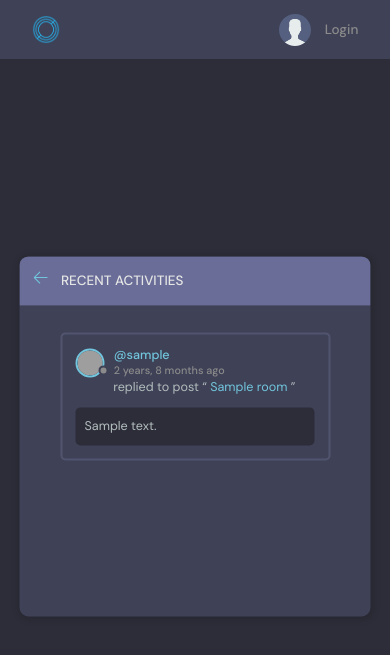
After one commit to yijing-wu/Circle, a Django app: page /activity/ in a window 390 px wide. The commit adds this page. Shown: the top 655 px of the page. Run offline with Django 4.2, Linux system fonts and the light colour scheme; tables that the repository leaves empty hold one stand-in row (values such as "Sample post"); grey boxes are pictures that could not be loaded.

Commit message:
Mobile responsiveness: activity view

```diff
--- /dev/null
+++ b/base/templates/base/activity.html
@@ -0,0 +1,81 @@
+{% extends 'main.html' %}
+<!-- set where to insert -->
+{% block content %}
+<main class="layout">
+  <div class="container">
+    <div class="layout__box">
+      <div class="layout__boxHeader">
+        <div class="layout__boxTitle">
+          <a href="{% url 'home' %}">
+            <svg
+              version="1.1"
+              xmlns="http://www.w3.org/2000/svg"
+              width="32"
+              height="32"
+              viewBox="0 0 32 32"
+            >
+              <title>arrow-left</title>
+              <path
+                d="M13.723 2.286l-13.723 13.714 13.719 13.714 1.616-1.611-10.96-10.96h27.625v-2.286h-27.625l10.965-10.965-1.616-1.607z"
+              ></path>
+            </svg>
+          </a>
+          <h3>Recent Activities</h3>
+        </div>
+      </div>
+
+      <div class="activities-page layout__body">
+        {% for message in room_messages %}
+        <div class="activities__box">
+          <div class="activities__boxHeader roomListRoom__header">
+            <a
+              href="{% url 'user-profile' message.user.id %}"
+              class="roomListRoom__author"
+            >
+              <div class="avatar avatar--small">
+                <img src="https://randomuser.me/api/portraits/women/11.jpg" />
+              </div>
+              <p>
+                @{{message.user}}
+                <span>{{message.created|timesince}} ago</span>
+              </p>
+            </a>
+
+            {% if request.user == message.user %}
+            <div class="roomListRoom__actions">
+              <a href="{% url 'delete-message' message.id %}">
+                <svg
+                  version="1.1"
+                  xmlns="http://www.w3.org/2000/svg"
+                  width="32"
+                  height="32"
+                  viewBox="0 0 32 32"
+                >
+                  <title>remove</title>
+                  <path
+                    d="M27.314 6.019l-1.333-1.333-9.98 9.981-9.981-9.981-1.333 1.333 9.981 9.981-9.981 9.98 1.333 1.333 9.981-9.98 9.98 9.98 1.333-1.333-9.98-9.98 9.98-9.981z"
+                  ></path>
+                </svg>
+              </a>
+            </div>
+            {% endif %}
+          </div>
+
+          <div class="activities__boxContent">
+            <p>
+              replied to post “
+              <a href="{% url 'room' message.room.id %}"
+                >{{message.room.name}}
+              </a>
+              ”
+            </p>
+            <div class="activities__boxRoomContent">{{message.body}}</div>
+          </div>
+        </div>
+        {% endfor %}
+      </div>
+    </div>
+  </div>
+</main>
+
+{% endblock %}
--- a/base/templates/base/home.html
+++ b/base/templates/base/home.html
@@ -33,7 +33,9 @@
           <a class="btn btn--main btn--pill" href="{% url 'topics' %}">
             Browse Topics
           </a>
-          <a class="btn btn--main btn--pill" href="#">Recent Activities</a>
+          <a class="btn btn--main btn--pill" href="{% url 'activity' %}"
+            >Recent Activities</a
+          >
         </div>
       </div>
 
--- a/base/urls.py
+++ b/base/urls.py
@@ -15,5 +15,7 @@ urlpatterns = [
     path("delete-room/<str:pk>/", views.deleteRoom, name="delete-room"),
     path("delete-message/<str:pk>/", views.deleteMessage, name="delete-message"),
     path("update-user/", views.updateUser, name="update-user"),
+    #
     path("topics/", views.topicsPage, name="topics"),
+    path("activity/", views.activityPage, name="activity"),
 ]
--- a/base/views.py
+++ b/base/views.py
@@ -218,3 +218,14 @@ def topicsPage(request):
     q = request.GET.get("q") if request.GET.get("q") != None else ""
     topics = Topic.objects.filter(name__icontains=q)
     return render(request, "base/topics.html", {"topics": topics})
+
+
+def activityPage(request):
+    # q = request.GET.get("q") if request.GET.get("q") != None else ""
+    # topics = Topic.objects.filter(name__icontains=q)
+    q = request.GET.get("q") if request.GET.get("q") != None else ""
+    room_messages = Message.objects.filter(Q(room__topic__name__icontains=q))[0:3]
+    context = {
+        "room_messages": room_messages,
+    }
+    return render(request, "base/activity.html", context)
```
